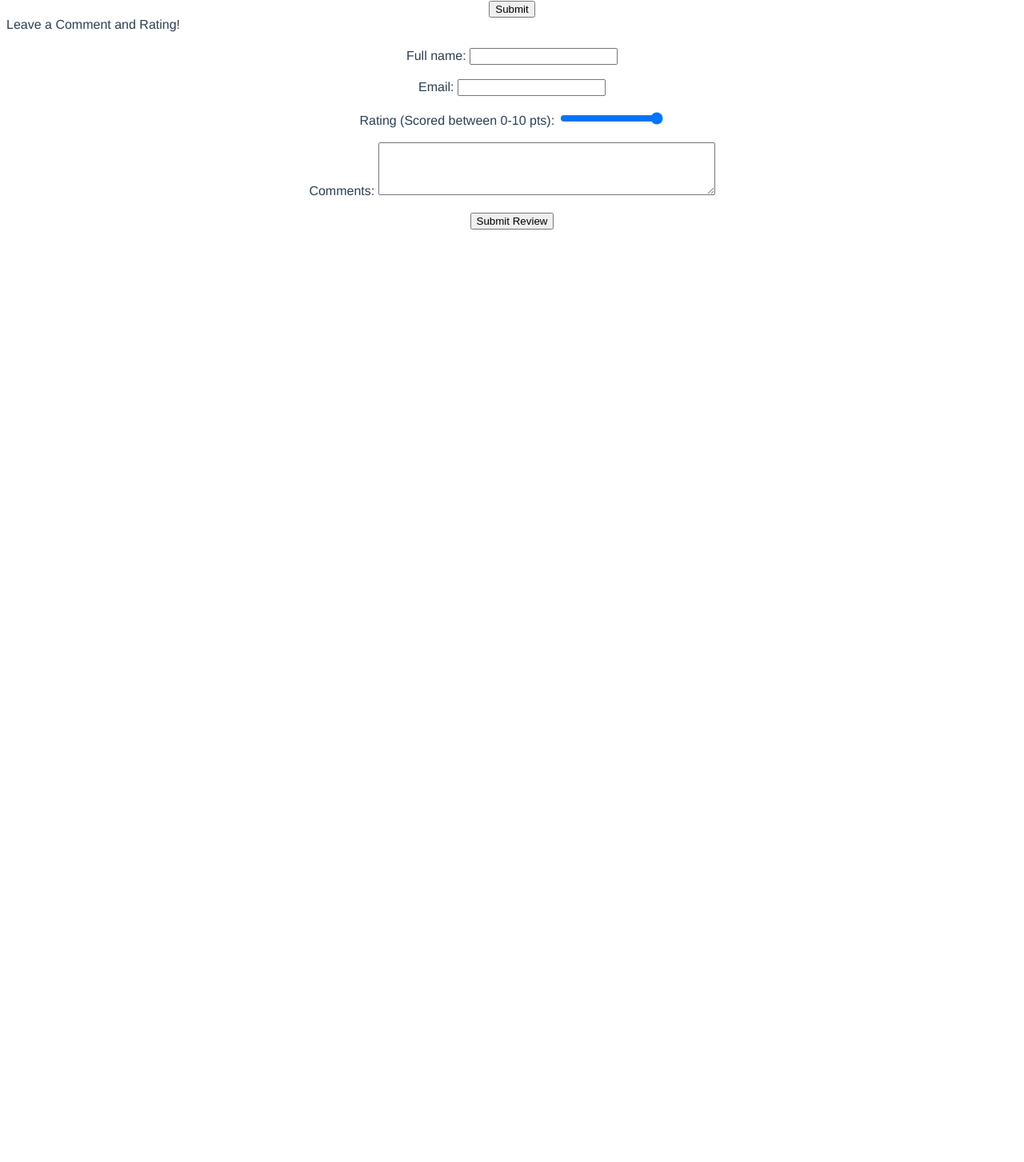
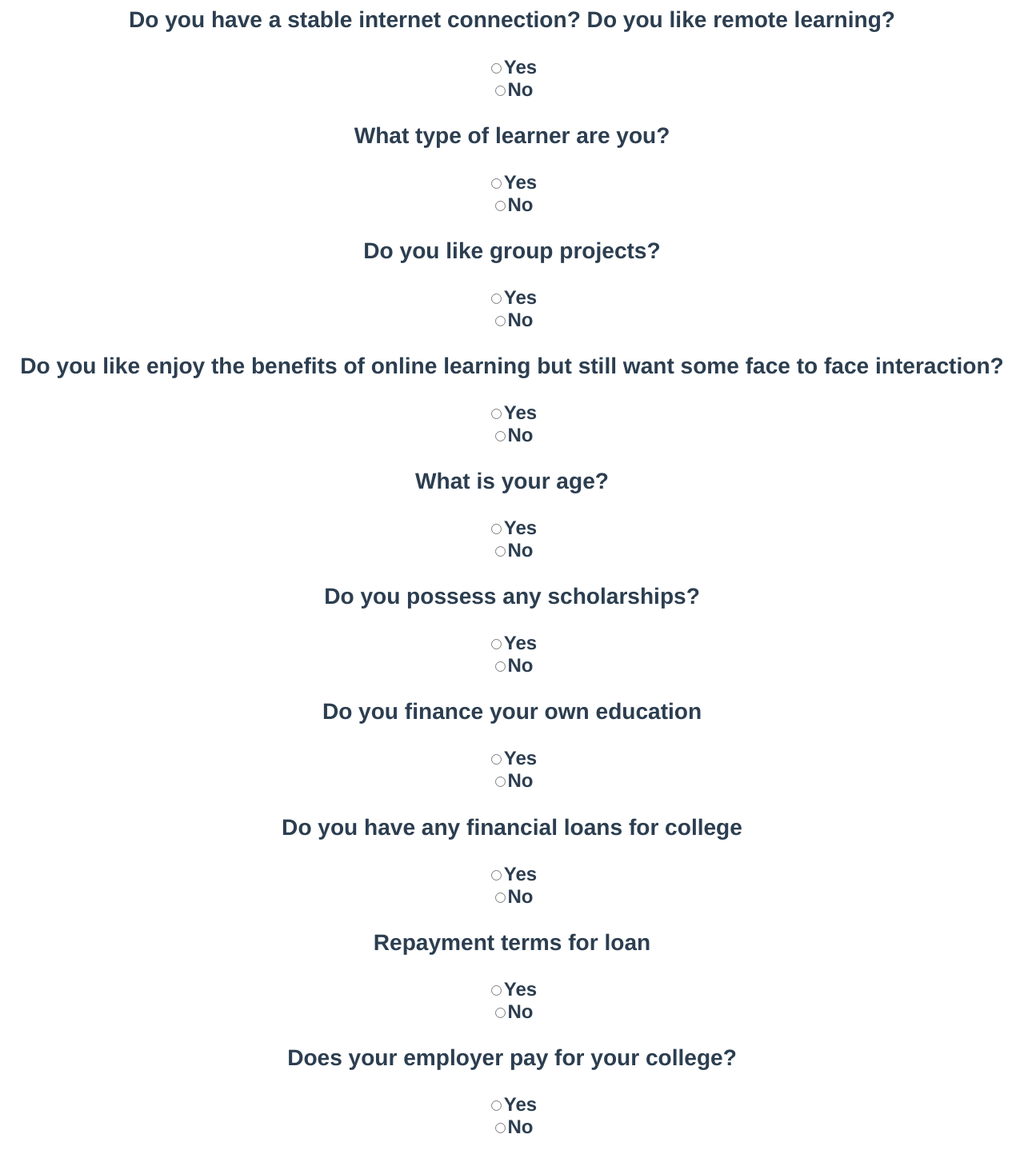
Before and after one commit to blueberrycola/gvsuNursing-app, a Vue app in the folder app/: page / in a window 1280 px wide. Shown: the part 483-1936 px from the top of the page at 80% size. Before the commit the page ends 800 px from the top, so only its background shows below. Built offline with nearby package versions, Linux system fonts and the light colour scheme.

Commit message:
added the rest of questions besides ORG resources

```diff
--- a/app/src/App.vue
+++ b/app/src/App.vue
@@ -1,5 +1,6 @@
 <template>
   <div id="app">
+
     <Questions :questions="Questions"/>
     <Button text="Submit"></Button>
     <commentRating/>
@@ -27,6 +28,7 @@ export default {
   },
   created(){
     this.Questions = [
+      //FUTURE PLANS
       {
         id: 1,
         text: 'Do you plan to pursue a graduate degree?',
@@ -35,10 +37,82 @@ export default {
         id: 2,
         text: 'Do you have any organizational requirements for future studies?'
       },
+      //FORMAT
       {
         id: 3,
         text: 'Are you undecided on your future plans at this time?'
-      }
+      },
+      {
+        id: 4,
+        text: 'Do you have a stable internet connection? Do you like remote learning?'
+      },
+      {
+        id: 5,
+        text: 'What type of learner are you?' //add input audio/visual, both
+      },
+      {
+        id: 6,
+        text: 'Do you like group projects?'
+      },
+      {
+        id: 7,
+        text: 'Do you like enjoy the benefits of online learning but still want some face to face interaction?'
+      },
+      //ETC
+      {
+        id: 8,
+        text: 'What is your age?'
+      },
+
+
+      //FINANCE
+      {
+        id: 12,
+        text: 'Do you possess any scholarships?'
+      },
+      {
+        id: 13,
+        text: 'Do you finance your own education'
+      },
+      {
+        id: 14,
+        text: 'Do you have any financial loans for college'
+      },
+      {
+        id: 15,
+        text: "Repayment terms for loan"
+      },
+      {
+        id: 16,
+        text: "Does your employer pay for your college?"
+      },
+      //Transfer Credits
+      {
+        id: 17,
+        text: 'Are you a transfer student'
+      },
+      {
+        id: 18,
+        text: 'Do you have an affiliation or concurrent enrollment agreements'
+      },
+      {
+        id: 19,
+        text: 'Are you okay with all the gen-ed courses you will take?'
+      },
+      //TIME
+      {
+        id: 11,
+        text: 'Do prefer the faster paced semesters?'
+      },
+      {
+        id: 12,
+        text: 'Do you possess a fixed or flexible work schedule?'
+      },
+      //ORGANIZATIONAL RESOURCES
+
+
+
+
     ]
   }
 }
```
